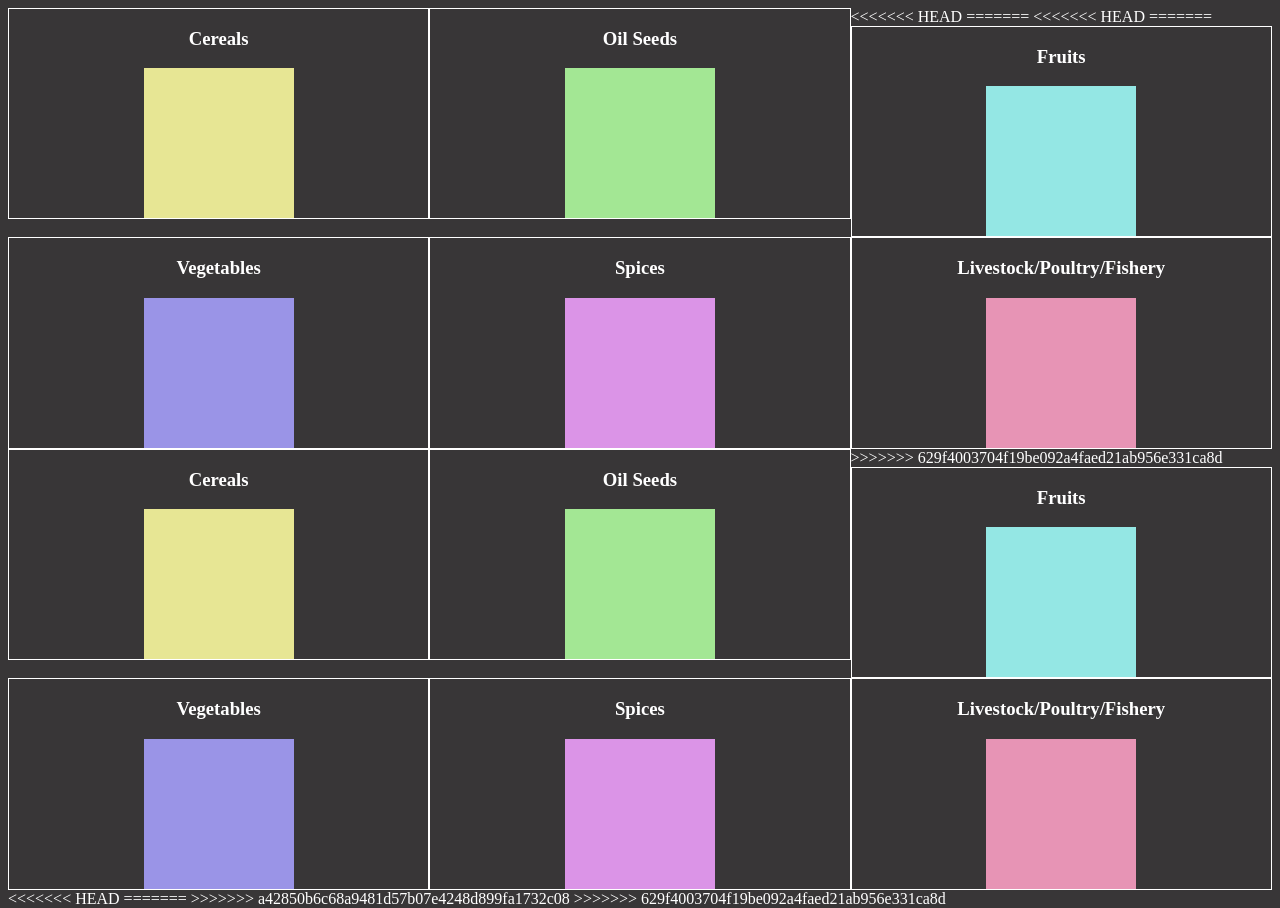
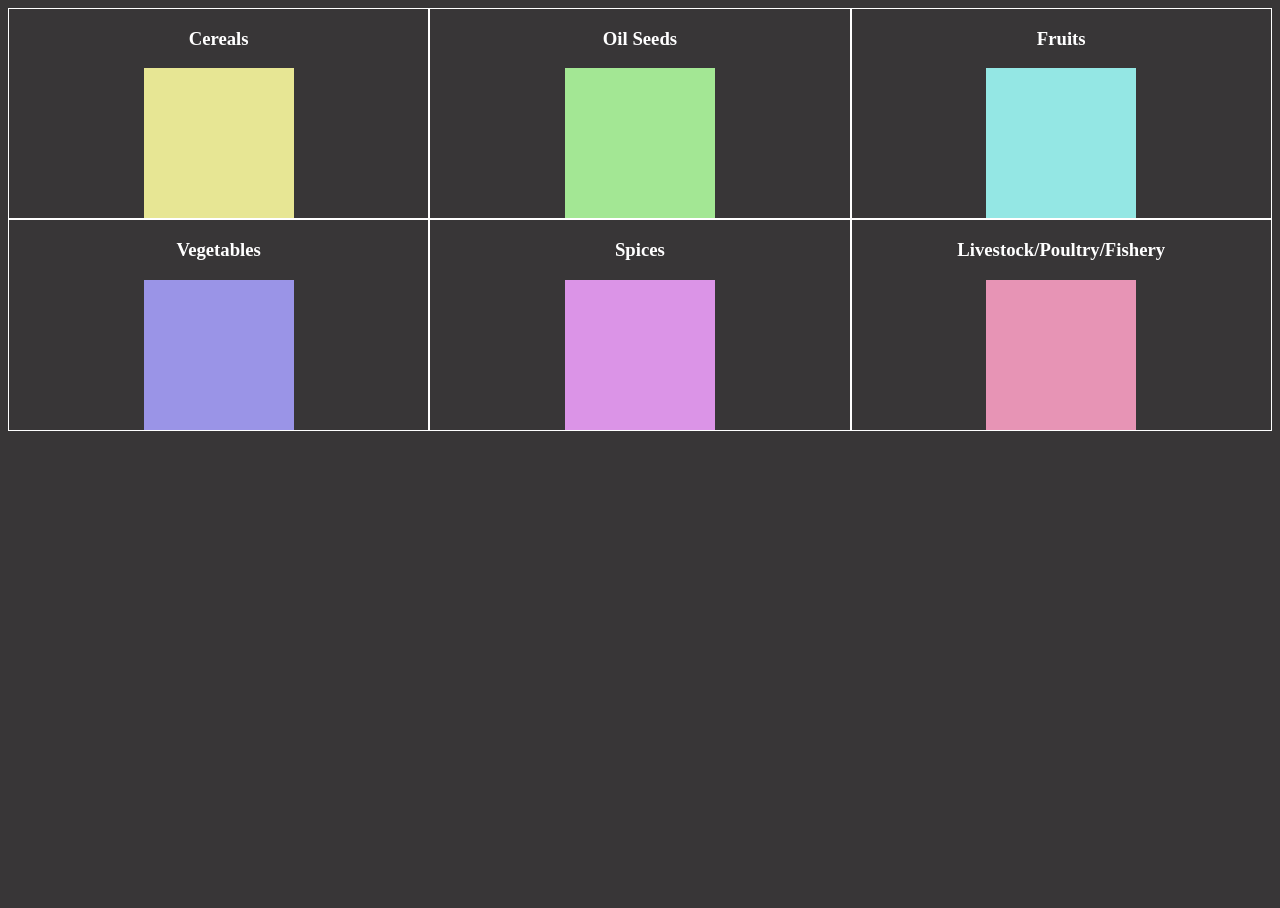
Before and after one commit to jitHD/rictech, a PHP site: page /buy_index.php in a window 1280 px wide. After the commit the page ends 431 px from the top, so only its background shows below. Run offline with PHP 8.4, Linux system fonts and the light colour scheme.

Commit message:
Removed duplicate

```diff
--- a/buy_index.php
+++ b/buy_index.php
@@ -1,6 +1,3 @@
-<<<<<<< HEAD
-=======
-<<<<<<< HEAD
 <?php
 
 
@@ -177,185 +174,3 @@
 
 </body>
 </html>
-=======
->>>>>>> 629f4003704f19be092a4faed21ab956e331ca8d
-<?php
-
-
-
-
- ?>
-<html>
-<head>
-
-  <style>
-  * {
-    box-sizing: border-box;
-  }
-  body{
-    background: #383637;
-    height:100vh;
-    color: #ffffff;
-  }
-
-  a{
-    text-decoration: none;
-    color: #ffffff;
-  }
-
-  .containers{
-      width:100%;
-      float:left;
-      border:1px solid white;
-      align-items: center;
-      text-align: center;
-    }
-    .cereals{
-      background-image: url('image/market/sample1.png');
-      height: 150px;
-      background-repeat: no-repeat;
-      background-size: contain;
-      background-position: center;
-    }
-
-    .oil_seeds{
-      background-image: url('image/market/sample2.png');
-      height: 150px;
-      background-repeat: no-repeat;
-      background-size: contain;
-      background-position: center;
-    }
-
-    .fruits{
-      background-image: url('image/market/sample3.png');
-      height: 150px;
-      background-repeat: no-repeat;
-      background-size: contain;
-      background-position: center;
-    }
-
-    .vegetables{
-      background-image: url('image/market/sample4.png');
-      height: 150px;
-      background-repeat: no-repeat;
-      background-size: contain;
-      background-position: center;
-    }
-
-    .spices{
-      background-image: url('image/market/sample5.png');
-      height: 150px;
-      background-repeat: no-repeat;
-      background-size: contain;
-      background-position: center;
-    }
-
-    .livestock{
-      background-image: url('image/market/sample6.png');
-      height: 150px;
-      background-repeat: no-repeat;
-      background-size: contain;
-      background-position: center;
-    }
-
-  @media only screen and (min-width:300px) and (max-width:500px)
-  {
-    .containers{
-      width:50%;
-    }
-    .cereals{
-      background-image: url('image/market/sample1.png');
-    }
-
-    .oil_seeds{
-      background-image: url('image/market/sample2.png');
-    }
-
-    .fruits{
-      background-image: url('image/market/sample3.png');
-    }
-
-    .vegetables{
-      background-image: url('image/market/sample4.png');
-    }
-
-    .spices{
-      background-image: url('image/market/sample5.png');
-    }
-
-    .livestock{
-      background-image: url('image/market/sample6.png');
-    }
-  }
-
-  @media only screen and (min-width:500px)
-  {
-    .containers{
-      width:33.33%;
-    }
-    .cereals{
-      background-image: url('image/market/sample1.png');
-
-    }
-  }
-
-  .items{
-    /*background-color: #ffffff; */
-  }
-
-  </style>
-
-</head>
-
-<body>
-
-  <a href="buy_product.php?type=cereals">
-    <div class="containers">
-      <h3>Cereals</h3>
-      <div class="cereals">
-      </div>
-    </div>
-  </a>
-  <a href="buy_product.php?type=oil_seeds">
-    <div class="containers">
-      <h3>Oil Seeds</h3>
-      <div class="oil_seeds">
-      </div>
-    </div>
-  </a>
-  <a href="buy_product.php?type=fruits">
-    <div class="containers">
-      <h3>Fruits</h3>
-      <div class="fruits">
-      </div>
-    </div>
-  </a>
-  <a href="buy_product.php?type=vegetables">
-    <div class="containers">
-      <h3>Vegetables</h3>
-      <div class="vegetables">
-      </div>
-    </div>
-  </a>
-  <a href="buy_product.php?type=spices">
-    <div class="containers">
-      <h3>Spices</h3>
-      <div class="spices">
-      </div>
-    </div>
-  </a>
-  <a href="buy_product.php?type=livestock">
-    <div class="containers">
-      <h3>Livestock/Poultry/Fishery</h3>
-      <div class="livestock">
-      </div>
-    </div>
-  </a>
-
-
-</body>
-</html>
-<<<<<<< HEAD
-=======
->>>>>>> a42850b6c68a9481d57b07e4248d899fa1732c08
->>>>>>> 629f4003704f19be092a4faed21ab956e331ca8d
```
